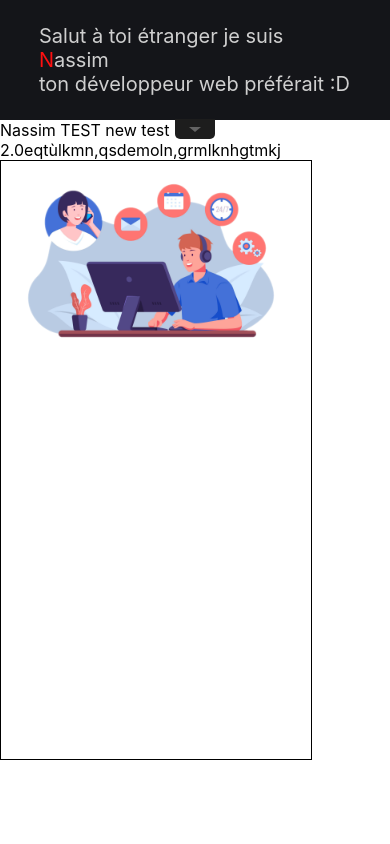
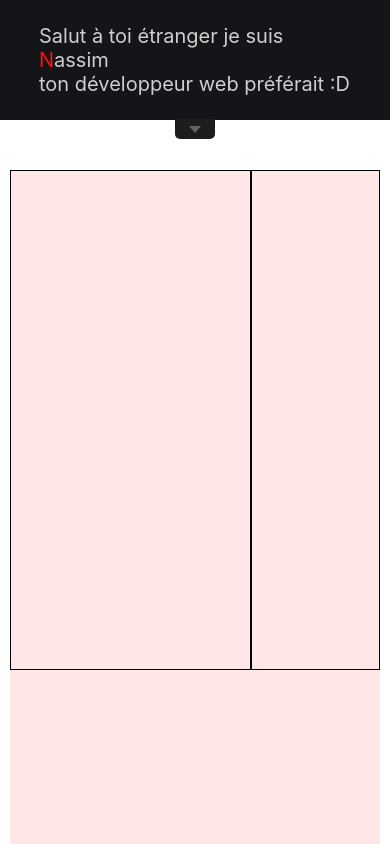
Before and after one commit to NG20NG/portfoliong, a Next.js app: page / in a window 390 px wide. Shown: the top 844 px of the page. Built offline with nearby package versions, Linux system fonts and the light colour scheme.

Commit message:
'update'

```diff
--- a/components/Mobile/mobileMenu.module.css
+++ b/components/Mobile/mobileMenu.module.css
@@ -3,14 +3,14 @@
 }
 @media only screen and (max-width: 600px) {
   .mobileMenuContainer {
+    flex-direction: column;
     display: flex;
-    justify-content: center;
+    justify-content: flex-start;
     align-items: center;
     top: 0;
     right: 0;
     width: 100vw;
-    height: 0px;
-    overflow: hidden;
+    height: fit-content;
   }
   .menuBTN {
     background-color: rgb(29, 29, 29);
@@ -23,27 +23,26 @@
     display: flex;
     justify-content: space-evenly;
     align-items: center;
-    position: absolute;
-    top: 119px;
-    left: 50%;
-    transform: translate(-50%, 0px);
+    position: relative;
+    bottom: 1px;
   }
   .menuBTN > div {
     display: inline-block;
     height: 0;
     width: 0;
-    border-top: 5px solid rgb(99, 99, 99);
+    border-top: 7px solid rgb(99, 99, 99);
     border-right: 6px solid transparent;
     border-left: 6px solid transparent;
   }
   /*===============================================================*/
   .nav {
     width: 100%;
-    height: 100%;
+    height: 0px;
     background-color: rgb(33, 34, 37);
     display: flex;
     justify-content: center;
     align-items: center;
+    overflow: hidden;
   }
   .nav > ul {
     margin: 10px 0px;
--- a/components/Mobile/mobileMenu.tsx
+++ b/components/Mobile/mobileMenu.tsx
@@ -7,20 +7,14 @@ const MobileMenu = () => {
   const [condition, setCondition] = useState<Boolean>(false);
   const displayMenu = () => {
     if (condition === false) {
-      gsap.to(`.${mm.mobileMenuContainer}`, { height: "170px" });
-      gsap.to(`.${mm.menuBTN}`, { top: "289px" });
+      gsap.to(`.${mm.nav}`, { height: "180px", duration: 0.2 });
     } else {
-      gsap.to(`.${mm.mobileMenuContainer}`, { height: "0px" });
-      gsap.to(`.${mm.menuBTN}`, { top: "119px" });
+      gsap.to(`.${mm.nav}`, { height: "0px", duration: 0.2 });
     }
     setCondition((e) => (e = !e));
-    console.log(condition);
   };
   return (
     <div className={mm.mobileMenuContainer}>
-      <div className={mm.menuBTN} onClick={displayMenu}>
-        <div></div>
-      </div>
       <nav className={mm.nav}>
         <ul>
           <Link href="/">
@@ -45,6 +39,9 @@ const MobileMenu = () => {
           </Link>
         </ul>
       </nav>
+      <div className={mm.menuBTN} onClick={displayMenu}>
+        <div></div>
+      </div>
     </div>
   );
 };
--- a/pages/index.tsx
+++ b/pages/index.tsx
@@ -10,27 +10,11 @@ const Home: NextPage = () => {
         <meta name="description" content="Generated by create next app" />
         <link rel="icon" href="/favicon.ico" />
       </Head>
-      <main>
-        Nassim TEST new test 2.0eqtùlkmn,qsdemoln,grmlknhgtmkj
-        <div className={i.cards}></div>
-        <br />
-        <br />
-        <br />
-        <br />
-        <br />
-        <br />
-        <br />
-        <br />
-        <br />
-        <br />
-        <br />
-        <br />
-        <br />
-        <br />
-        <br />
-        <br />
-        <br />
-        <br />
+      <main className={i.main}>
+        <div className={i.cards}>
+          <div className={i.leftBar}></div>
+          <div className={i.rightBar}></div>
+        </div>
       </main>
     </div>
   );
--- a/styles/globals.css
+++ b/styles/globals.css
@@ -6,7 +6,6 @@ body {
     Ubuntu, Cantarell, Fira Sans, Droid Sans, Helvetica Neue, sans-serif;
   width: 100vw;
   overflow-x: hidden;
-  background-color: white;
 }
 
 a {
--- a/styles/index.module.css
+++ b/styles/index.module.css
@@ -1,8 +1,27 @@
+.main {
+  display: flex;
+  justify-content: center;
+  align-items: center;
+  width: 100vw;
+  background-color: white;
+}
 .cards {
-  border: 1px solid black;
-  width: 80%;
-  height: 600px;
-  background-image: url("../public/Home/background123.png");
+  width: 95%;
+  height: 2000px;
+  margin-top: 30px;
   background-repeat: no-repeat;
   background-size: 300px;
+  background-color: rgba(255, 0, 0, 0.096);
+  display: flex;
+  justify-content: center;
 }
+.leftBar {
+  border: 1px solid black;
+  width: 65%;
+  height: 500px;
+}
+.rightBar {
+  border: 1px solid black;
+  width: 35%;
+  height: 500px;
+}
```
